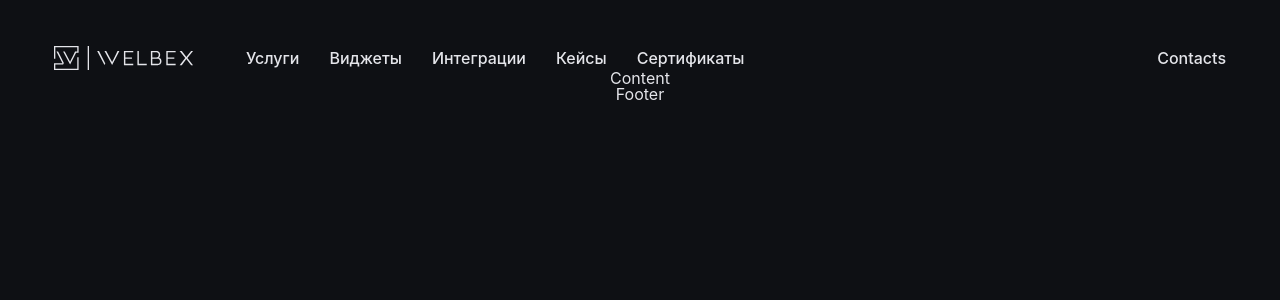
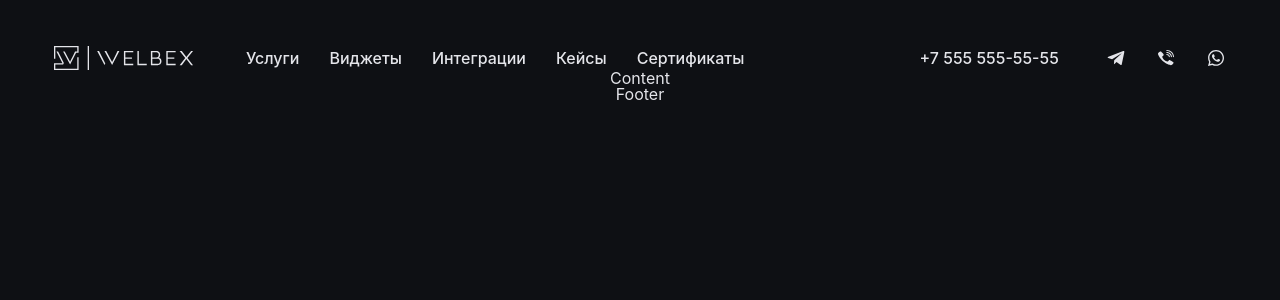
Before and after one commit to MedievalRain/welbex, a React (Vite) app: page / in a window 1280 px wide. Shown: the top 300 px of the page. Built offline with nearby package versions, Linux system fonts and the light colour scheme.

Commit message:
Contacts layout

```diff
--- a/src/components/Contacts.tsx
+++ b/src/components/Contacts.tsx
@@ -1,9 +1,21 @@
 import styled from "styled-components";
+import { Phone } from "./PhoneLink";
+import { SocialLinks } from "./SocialLinks";
 
-const StyledContacts = styled.div``;
+const StyledContacts = styled.div`
+  display: flex;
+  justify-content: space-between;
+  gap: 2.94rem;
+  align-items: center;
+`;
 
 function Contacts() {
-  return <StyledContacts>Contacts</StyledContacts>;
+  return (
+    <StyledContacts>
+      <Phone />
+      <SocialLinks />
+    </StyledContacts>
+  );
 }
 
 export { Contacts };
--- a/src/components/NavRoutes.tsx
+++ b/src/components/NavRoutes.tsx
@@ -4,7 +4,6 @@ const StyledNavRoutes = styled.div`
   display: flex;
   justify-content: start;
   gap: 1.875rem;
-  font-weight: 500;
   align-items: center;
 `;
 
--- /dev/null
+++ b/src/components/PhoneLink.tsx
@@ -0,0 +1,12 @@
+import styled from "styled-components";
+
+const StyledPhone = styled.a`
+  white-space: nowrap;
+  white-space: pre;
+`;
+
+function Phone() {
+  return <StyledPhone href="tel:+7555555-55-55">+7 555 555-55-55</StyledPhone>;
+}
+
+export { Phone };
--- /dev/null
+++ b/src/components/SocialLink.tsx
@@ -0,0 +1,5 @@
+import styled from "styled-components";
+
+export const SocialLink = styled.a`
+  height: 1.25rem;
+`;
--- /dev/null
+++ b/src/components/SocialLinks.tsx
@@ -0,0 +1,30 @@
+import styled from "styled-components";
+
+import TelegramIcon from "../icons/TelegramIcon";
+import ViberIcon from "../icons/ViberIcon";
+import WhatsappIcon from "../icons/WhatsappIcon";
+import { SocialLink } from "./SocialLink";
+
+const StyledSocialLinks = styled.div`
+  display: flex;
+  gap: 1.88rem;
+  align-items: center;
+`;
+
+function SocialLinks() {
+  return (
+    <StyledSocialLinks>
+      <SocialLink href={"/"}>
+        <TelegramIcon />
+      </SocialLink>
+      <SocialLink href={"/"}>
+        <ViberIcon />
+      </SocialLink>
+      <SocialLink href={"/"}>
+        <WhatsappIcon />
+      </SocialLink>
+    </StyledSocialLinks>
+  );
+}
+
+export { SocialLinks };
```
